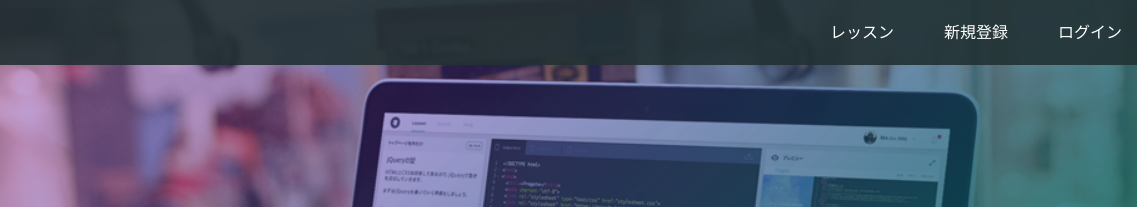
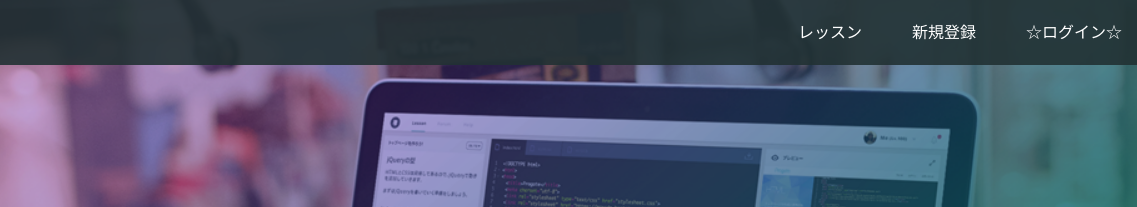
Before and after one commit to longtatsu/longtatsu.github.io, a plain HTML site: page index.html in a window 1280 px wide. Shown: the top 207 px of the page, 143-1280 px from the left. Drawn offline with Linux system fonts and the light colour scheme.

Commit message:
Update index.html

```diff
--- a/index.html
+++ b/index.html
@@ -17,7 +17,7 @@
       <div class="header-right">
         <a href="#">レッスン</a>
         <a href="#">新規登録</a>
-        <a href="#" class="login">ログイン</a>
+        <a href="#" class="login">☆ログイン☆</a>
       </div>
     </div>
   </header>
```
